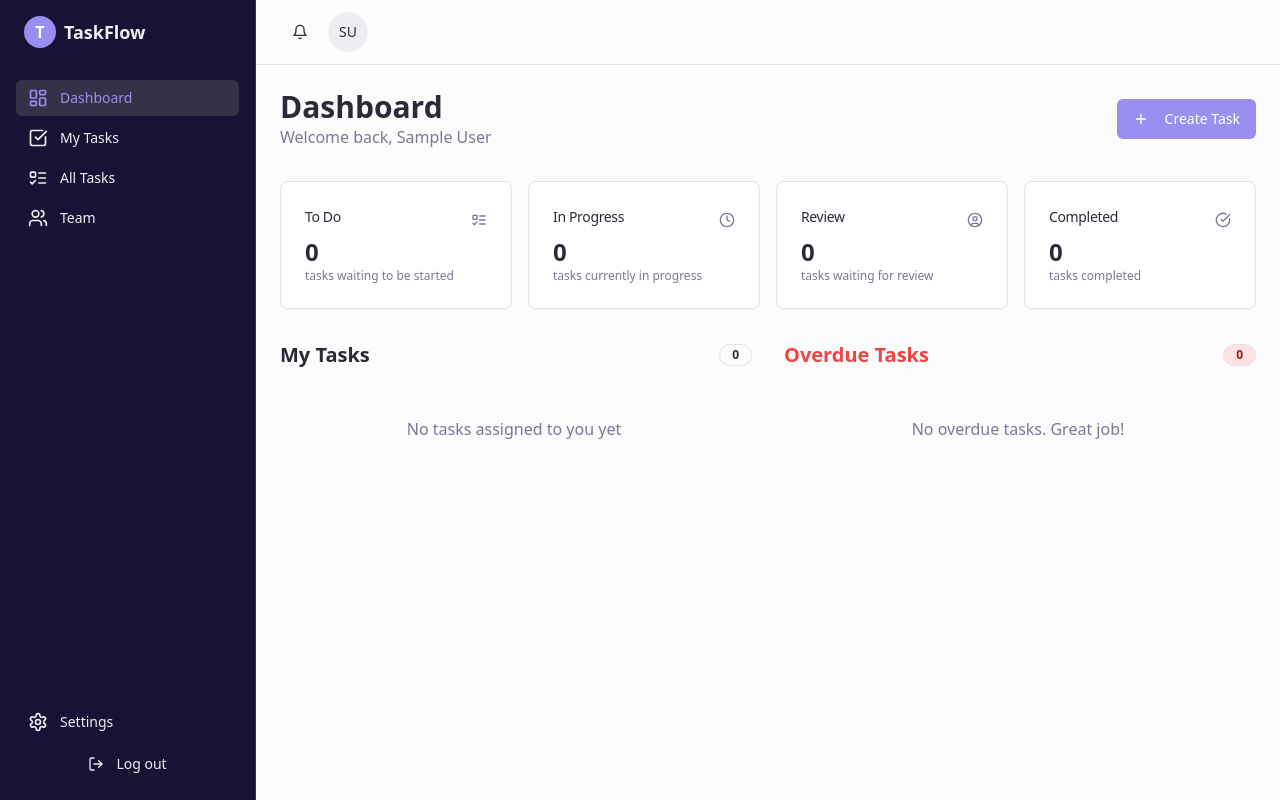
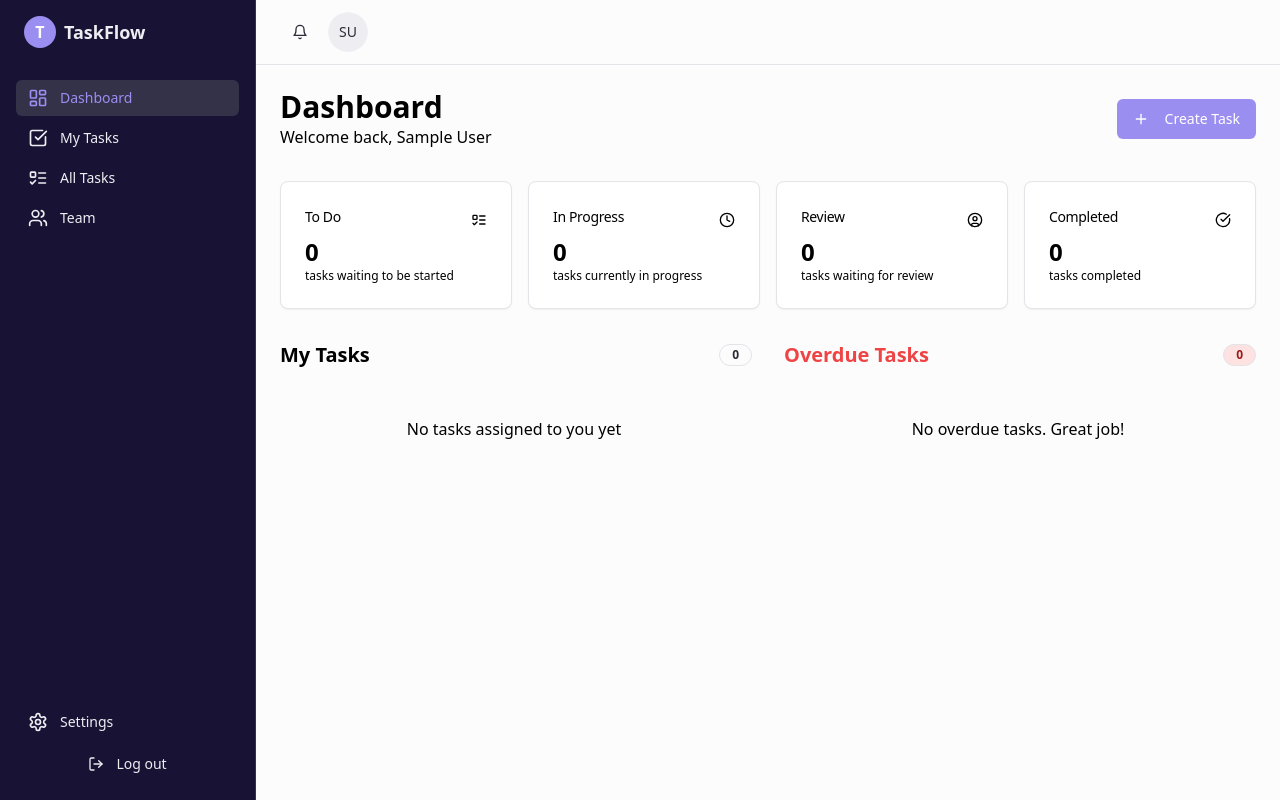
Before and after one commit to ss4621-dev/task-management-app, a React (Vite) app: page / in a window 1280 px wide. Built offline with nearby package versions, Linux system fonts and the light colour scheme; sample sign-in values are in the browser's storage.

Commit message:
Fix: Change font color on home page
Change the font color to black on the home page.

```diff
--- a/src/pages/Index.tsx
+++ b/src/pages/Index.tsx
@@ -76,11 +76,11 @@ const Dashboard: React.FC = () => {
     : null;
 
   return (
-    <div className="space-y-8">
+    <div className="space-y-8 text-black">
       <div className="flex flex-col md:flex-row md:items-center md:justify-between">
         <div>
-          <h1 className="text-3xl font-bold">Dashboard</h1>
-          <p className="text-muted-foreground">Welcome back, {user.name}</p>
+          <h1 className="text-3xl font-bold text-black">Dashboard</h1>
+          <p className="text-black">Welcome back, {user.name}</p>
         </div>
 
         <Dialog open={isCreateDialogOpen} onOpenChange={setIsCreateDialogOpen}>
@@ -102,12 +102,12 @@ const Dashboard: React.FC = () => {
       <div className="grid grid-cols-1 md:grid-cols-2 lg:grid-cols-4 gap-4">
         <Card>
           <CardHeader className="flex flex-row items-center justify-between pb-2">
-            <CardTitle className="text-sm font-medium">To Do</CardTitle>
-            <ListTodo className="h-4 w-4 text-muted-foreground" />
+            <CardTitle className="text-sm font-medium text-black">To Do</CardTitle>
+            <ListTodo className="h-4 w-4 text-black" />
           </CardHeader>
           <CardContent>
-            <div className="text-2xl font-bold">{todoCount}</div>
-            <p className="text-xs text-muted-foreground">
+            <div className="text-2xl font-bold text-black">{todoCount}</div>
+            <p className="text-xs text-black">
               {todoCount === 1 ? 'task' : 'tasks'} waiting to be started
             </p>
           </CardContent>
@@ -115,12 +115,12 @@ const Dashboard: React.FC = () => {
 
         <Card>
           <CardHeader className="flex flex-row items-center justify-between pb-2">
-            <CardTitle className="text-sm font-medium">In Progress</CardTitle>
-            <Clock className="h-4 w-4 text-muted-foreground" />
+            <CardTitle className="text-sm font-medium text-black">In Progress</CardTitle>
+            <Clock className="h-4 w-4 text-black" />
           </CardHeader>
           <CardContent>
-            <div className="text-2xl font-bold">{inProgressCount}</div>
-            <p className="text-xs text-muted-foreground">
+            <div className="text-2xl font-bold text-black">{inProgressCount}</div>
+            <p className="text-xs text-black">
               {inProgressCount === 1 ? 'task' : 'tasks'} currently in progress
             </p>
           </CardContent>
@@ -128,12 +128,12 @@ const Dashboard: React.FC = () => {
 
         <Card>
           <CardHeader className="flex flex-row items-center justify-between pb-2">
-            <CardTitle className="text-sm font-medium">Review</CardTitle>
-            <UserCircle className="h-4 w-4 text-muted-foreground" />
+            <CardTitle className="text-sm font-medium text-black">Review</CardTitle>
+            <UserCircle className="h-4 w-4 text-black" />
           </CardHeader>
           <CardContent>
-            <div className="text-2xl font-bold">{reviewCount}</div>
-            <p className="text-xs text-muted-foreground">
+            <div className="text-2xl font-bold text-black">{reviewCount}</div>
+            <p className="text-xs text-black">
               {reviewCount === 1 ? 'task' : 'tasks'} waiting for review
             </p>
           </CardContent>
@@ -141,12 +141,12 @@ const Dashboard: React.FC = () => {
 
         <Card>
           <CardHeader className="flex flex-row items-center justify-between pb-2">
-            <CardTitle className="text-sm font-medium">Completed</CardTitle>
-            <CheckCircle className="h-4 w-4 text-muted-foreground" />
+            <CardTitle className="text-sm font-medium text-black">Completed</CardTitle>
+            <CheckCircle className="h-4 w-4 text-black" />
           </CardHeader>
           <CardContent>
-            <div className="text-2xl font-bold">{completedCount}</div>
-            <p className="text-xs text-muted-foreground">
+            <div className="text-2xl font-bold text-black">{completedCount}</div>
+            <p className="text-xs text-black">
               {completedCount === 1 ? 'task' : 'tasks'} completed
             </p>
           </CardContent>
@@ -156,14 +156,14 @@ const Dashboard: React.FC = () => {
       <div className="grid grid-cols-1 lg:grid-cols-2 gap-8">
         <div className="space-y-4">
           <div className="flex items-center justify-between">
-            <h2 className="text-xl font-bold">My Tasks</h2>
+            <h2 className="text-xl font-bold text-black">My Tasks</h2>
             <Badge variant="outline" className="px-3">
               {assignedTasks.length}
             </Badge>
           </div>
           <div className="space-y-4 overflow-auto max-h-96 pr-1">
             {assignedTasks.length === 0 ? (
-              <p className="text-muted-foreground text-center py-8">
+              <p className="text-black text-center py-8">
                 No tasks assigned to you yet
               </p>
             ) : (
@@ -207,7 +207,7 @@ const Dashboard: React.FC = () => {
           </div>
           <div className="space-y-4 overflow-auto max-h-96 pr-1">
             {overdueTasks.length === 0 ? (
-              <p className="text-muted-foreground text-center py-8">
+              <p className="text-black text-center py-8">
                 No overdue tasks. Great job!
               </p>
             ) : (
```
